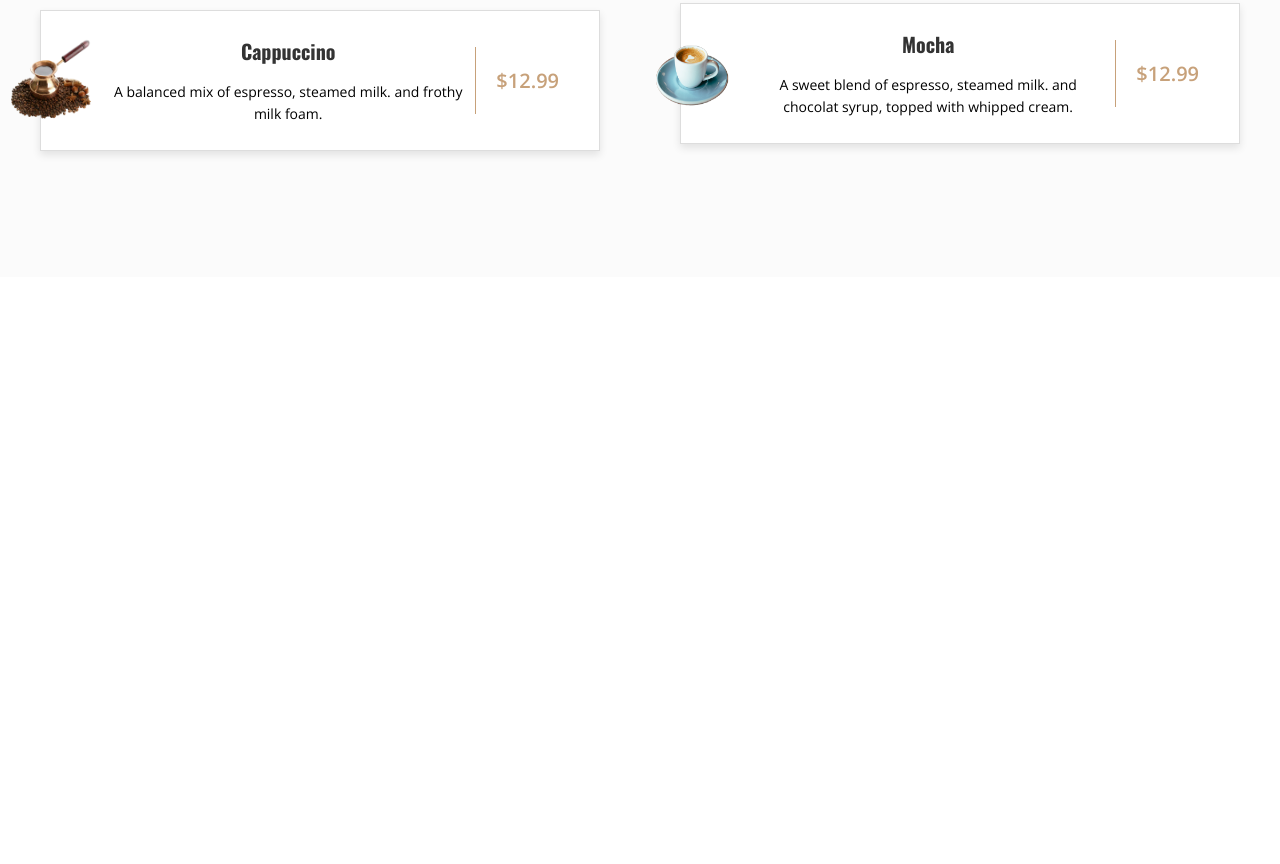
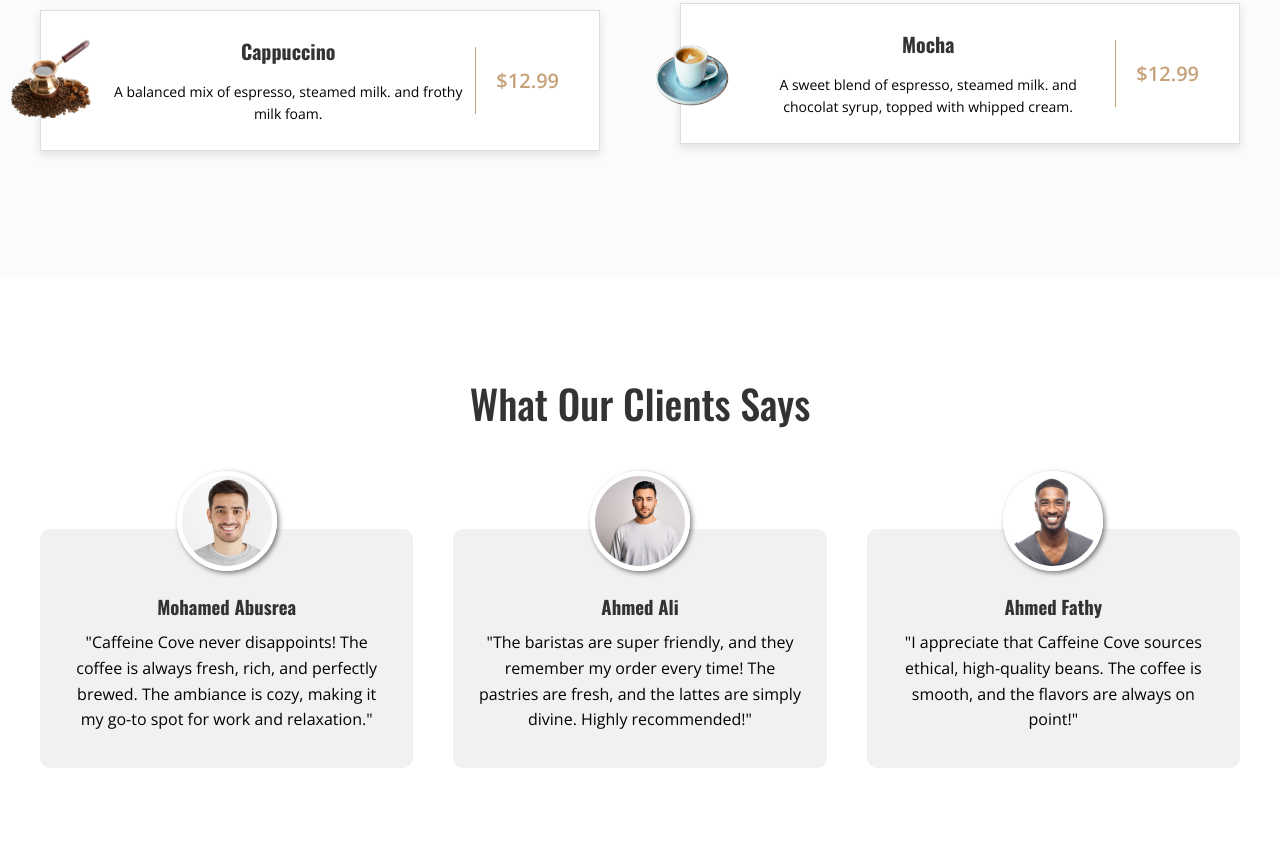
Before and after one commit to Nabil-Hany22/caffeine-cove, a plain HTML site: page index.html in a window 1280 px wide. Shown: the part 2267-3131 px from the top of the page. Before the commit the page ends 2544 px from the top, so only its background shows below. Drawn offline with nearby package versions, Linux system fonts and the light colour scheme.

Commit message:
Create Testimonials Section

```diff
--- a/index.html
+++ b/index.html
@@ -203,6 +203,47 @@
             </div>
         </section>
         <!-- Menu section End -->
+
+        <!-- Testimonials section Start -->
+        <section id="testimonials">
+            <div class="container">
+                <div class="heading">
+                    <h2>What Our Clients Says</h2>
+                </div>
+                <div class="row">
+
+                    <div class="item">
+                        <img src="./images/person1.jpg" alt="Mohamed Abusrea image">
+                        <h3>Mohamed Abusrea</h3>
+                        <p>"Caffeine Cove never disappoints! The
+                            coffee is always fresh, rich, and perfectly
+                            brewed. The ambiance is cozy, making it
+                            my go-to spot for work and relaxation."</p>
+                    </div>
+
+                    <div class="item">
+                        <img src="./images/person2.jpg" alt="Ahmed Ali image">
+                        <h3>Ahmed Ali</h3>
+                        <p>"The baristas are super friendly, and they
+                            remember my order every time! The
+                            pastries are fresh, and the lattes are simply
+                            divine. Highly recommended!"</p>
+                    </div>
+
+                    <div class="item">
+                        <img src="./images/person3.jpg" alt="Ahmed Fathy image">
+                        <h3>Ahmed Fathy</h3>
+                        <p>"I appreciate that Caffeine Cove sources
+                            ethical, high-quality beans. The coffee is
+                            smooth, and the flavors are always on
+                            point!"</p>
+                    </div>
+                </div>
+            </div>
+        </section>
+
+
+        <!-- Testimonials section End -->
     </main>
     <!-- Main End -->
 
--- a/style.css
+++ b/style.css
@@ -157,7 +157,10 @@ a{
 /* Home End */
 
 /* About Start */
-#about,#menu{
+#about
+,#menu
+,#testimonials
+,#contact{
     padding: 6rem 0;
 }
 
@@ -242,3 +245,43 @@ transform: translateY(-5px);
 }
 
 /* Menu End */
+
+/* Testimonials Start */
+
+#testimonials .row{
+    display: grid;
+    grid-template-columns: repeat(3,1fr);
+    margin-top: 6rem;
+    gap: 2.5rem;
+}
+
+#testimonials .row .item{
+    background-color: var(--bg-color) ;
+    text-align: center;
+    padding: 25px 25px 35px;
+    border-radius: 10px;
+    transition: transform .3s ease;
+}
+
+#testimonials .row .item:hover{
+    transform: scale(1.07);
+}
+
+#testimonials .row .item img{
+    width: 100px;
+    height: 100px;
+    object-fit: cover;
+    border-radius: 50%;
+    border: 5px solid #fff;
+    margin-top: -50%;
+    box-shadow: 2px 2px 5px rgba(0, 0, 0, 0.5);
+}
+
+#testimonials .row .item h3{
+    margin: 17px 0 10px;
+}
+
+#testimonials .row .item p{
+    line-height: 1.6;
+}
+/* Testimonials End */
```
